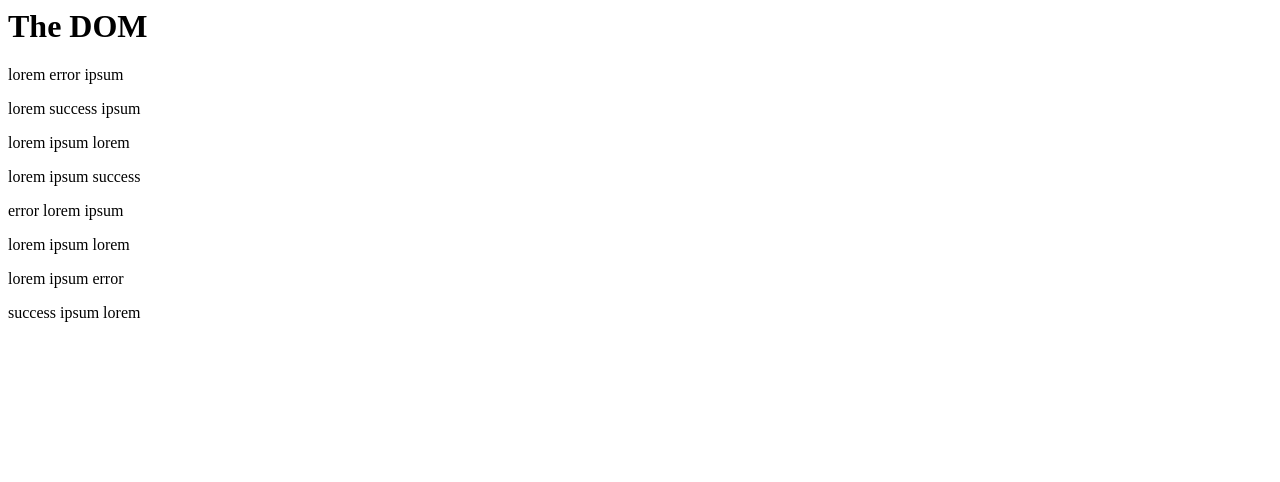
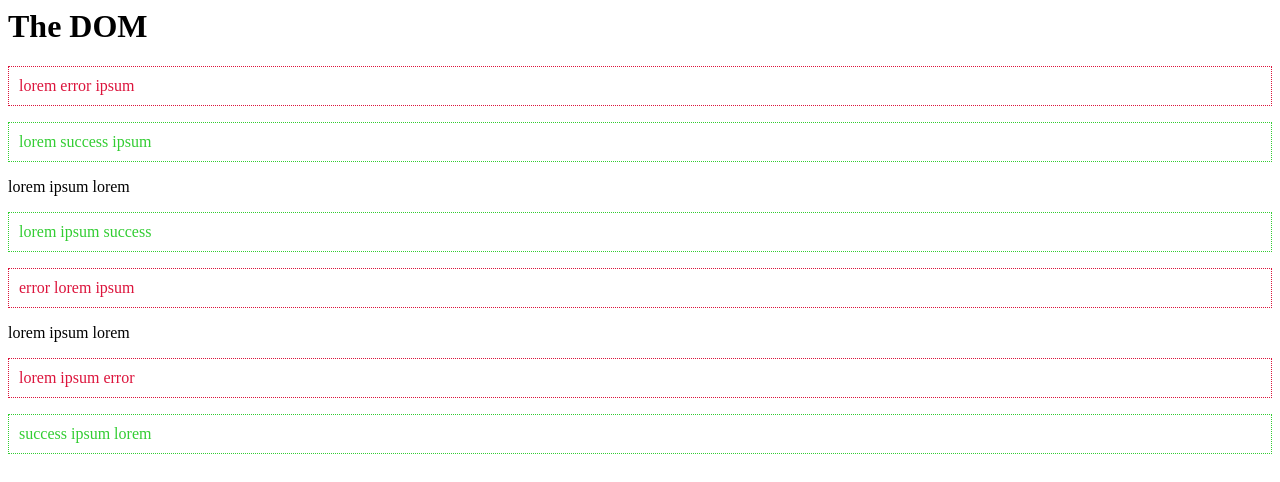
Before and after one commit to eli-ennab/js-netninja-intro-course, a plain HTML site: page js intro 51/index/index.html in a window 1280 px wide. Drawn offline with Linux system fonts and the light colour scheme; the site is published under a folder, as on GitHub Pages, so addresses that start at the root find nothing.

Commit message:
Moving styles.css into the right folder.

```diff
--- a/js intro 51/index/index.html
+++ b/js intro 51/index/index.html
@@ -3,7 +3,7 @@
     <meta charset="UTF-8">
     <meta http-equiv="X-UA-Compatible" content="IE=edge">
     <meta name="viewport" content="width=device-width, initial-scale=1.0">
-    <link rel ="stylesheet" href="/styles.css">
+    <link rel ="stylesheet" href="../styles.css">
     <title>Javascript and the DOM</title>
 </head>
 <body>
```
Also changed, not shown: js intro 51/styles.css (renamed from styles.css).
